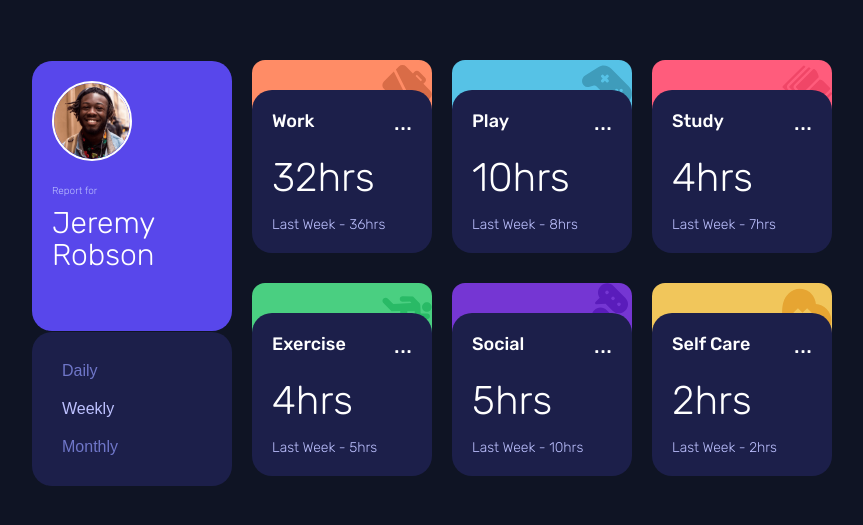
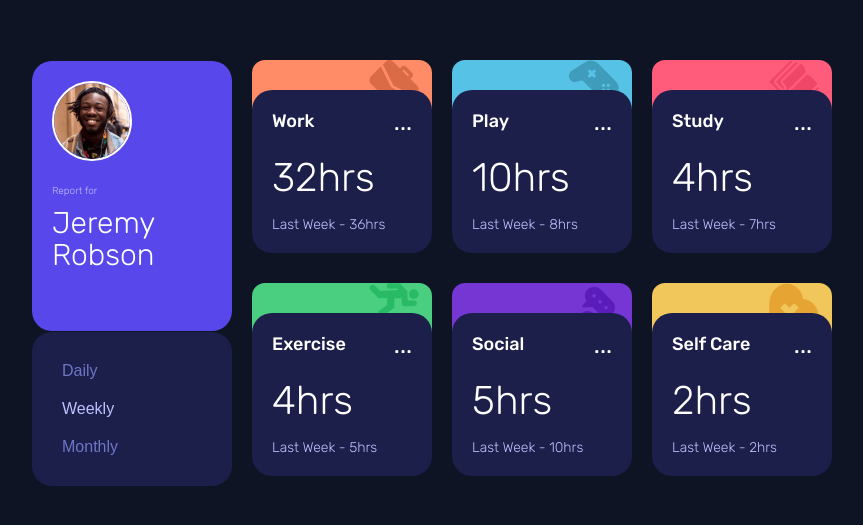
Before and after one commit to dejuliansr/front-end-mentor-time-tracking-dashboard, a plain HTML site: page index.html in a window 1280 px wide. Shown: the part 127-652 px from the top of the page, without its empty margins (208-1071 px from the left). Drawn offline with Linux system fonts and the light colour scheme.

Commit message:
fix: position imange

```diff
--- a/css/styles.css
+++ b/css/styles.css
@@ -117,32 +117,32 @@ body {
   border-radius: 13px;
   background-repeat: no-repeat;
   background-size: 50px;
-  background-position: right;
+  background-position: 90% 0;
   z-index: -1;
 }
 
 .card:nth-child(1)::before {
-  background-image: url('../images/icon-work.svg');
+  background-image: url('https://raw.githubusercontent.com/dejuliansr/front-end-mentor-time-tracking-dashboard/fcd2426cb68a45f03badc5f65842f0e917ef729d/images/icon-work.svg');
   background-color: hsl(15, 100%, 70%);
 }
 .card:nth-child(2)::before {
-  background-image: url('../images/icon-play.svg');
+  background-image: url('https://raw.githubusercontent.com/dejuliansr/front-end-mentor-time-tracking-dashboard/fcd2426cb68a45f03badc5f65842f0e917ef729d/images/icon-play.svg');
   background-color: hsl(195, 74%, 62%);
 }
 .card:nth-child(3)::before {
-  background-image: url('../images/icon-study.svg');
+  background-image: url('https://raw.githubusercontent.com/dejuliansr/front-end-mentor-time-tracking-dashboard/fcd2426cb68a45f03badc5f65842f0e917ef729d/images/icon-study.svg');
   background-color: hsl(348, 100%, 68%);
 }
 .card:nth-child(4)::before {
-  background-image: url('../images/icon-exercise.svg');
+  background-image: url('https://raw.githubusercontent.com/dejuliansr/front-end-mentor-time-tracking-dashboard/fcd2426cb68a45f03badc5f65842f0e917ef729d/images/icon-exercise.svg');
   background-color: hsl(145, 58%, 55%);
 }
 .card:nth-child(5)::before {
-  background-image: url('../images/icon-social.svg');
+  background-image: url('https://raw.githubusercontent.com/dejuliansr/front-end-mentor-time-tracking-dashboard/fcd2426cb68a45f03badc5f65842f0e917ef729d/images/icon-social.svg');
   background-color: hsl(264, 64%, 52%);
 }
 .card:nth-child(6)::before {
-  background-image: url('../images/icon-self-care.svg');
+  background-image: url('https://raw.githubusercontent.com/dejuliansr/front-end-mentor-time-tracking-dashboard/fcd2426cb68a45f03badc5f65842f0e917ef729d/images/icon-self-care.svg');
   background-color: hsl(43, 84%, 65%);
 }
 
```
